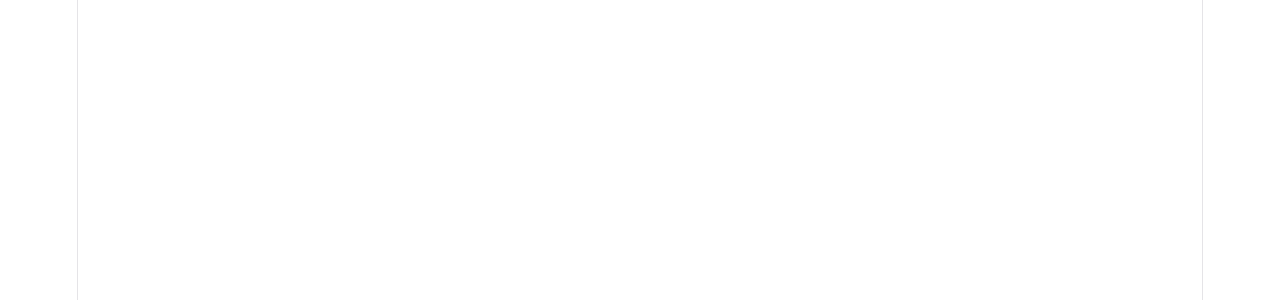
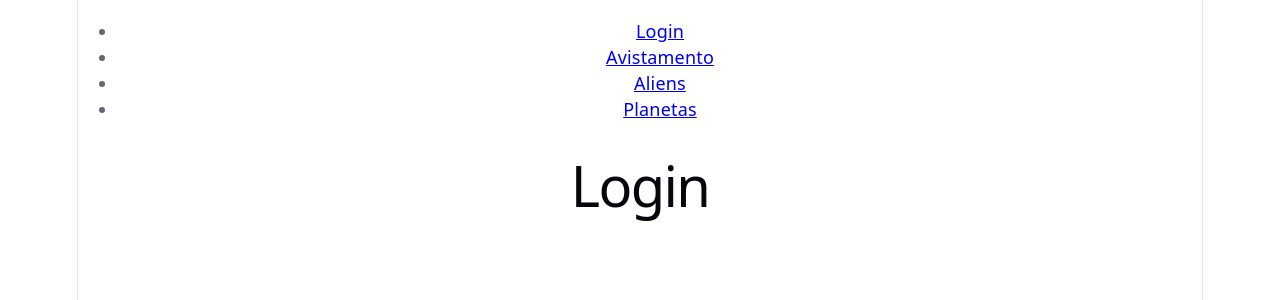
Before and after one commit to llcardos/Trabalho-Grupo4-React, a React (Vite) app in the folder trabalho-grupo4/: page /login in a window 1280 px wide. Shown: the top 300 px of the page. Built offline with nearby package versions, Linux system fonts and the light colour scheme.

Commit message:
feat: create Header component and routes

```diff
--- a/trabalho-grupo4/package.json
+++ b/trabalho-grupo4/package.json
@@ -11,7 +11,8 @@
   },
   "dependencies": {
     "react": "^19.2.6",
-    "react-dom": "^19.2.6"
+    "react-dom": "^19.2.6",
+    "react-router-dom": "^7.17.0"
   },
   "devDependencies": {
     "@eslint/js": "^10.0.1",
--- a/trabalho-grupo4/src/App.jsx
+++ b/trabalho-grupo4/src/App.jsx
@@ -1,11 +1,22 @@
-import { useState } from 'react'
+import { Navigate, Route, Routes } from 'react-router-dom'
 import './App.css'
+import Header from './components/Header'
 
 function App() {
-
   return (
     <>
+      <Header />
 
+      <main>
+        <Routes>
+          <Route path="/" element={<Navigate to="/login" replace />} />
+          <Route path="/login" element={<h1>Login</h1>} />
+          <Route path="/avistamento" element={<h1>Avistamento</h1>} />
+          <Route path="/aliens" element={<h1>Aliens</h1>} />
+          <Route path="/planetas" element={<h1>Planetas</h1>} />
+          <Route path="*" element={<h1>Pagina nao encontrada</h1>} />
+        </Routes>
+      </main>
     </>
   )
 }
--- /dev/null
+++ b/trabalho-grupo4/src/components/Header.jsx
@@ -0,0 +1,18 @@
+import { Link } from 'react-router-dom';
+
+function Header() {
+  return (
+    <header>
+      <nav>
+        <ul>
+          <li><Link to="/login">Login</Link></li>
+          <li><Link to="/avistamento">Avistamento</Link></li>
+          <li><Link to="/aliens">Aliens</Link></li>
+          <li><Link to="/planetas">Planetas</Link></li>
+        </ul>
+      </nav>
+    </header>
+  );
+}
+
+export default Header;
--- a/trabalho-grupo4/src/main.jsx
+++ b/trabalho-grupo4/src/main.jsx
@@ -1,10 +1,13 @@
 import { StrictMode } from 'react'
 import { createRoot } from 'react-dom/client'
+import { BrowserRouter } from 'react-router-dom'
 import './global.css'
 import App from './App.jsx'
 
 createRoot(document.getElementById('root')).render(
   <StrictMode>
-    <App />
+    <BrowserRouter>
+      <App />
+    </BrowserRouter>
   </StrictMode>,
 )
```
Also changed, not shown: 1 other file (tests, documents, lock files or other folders).
